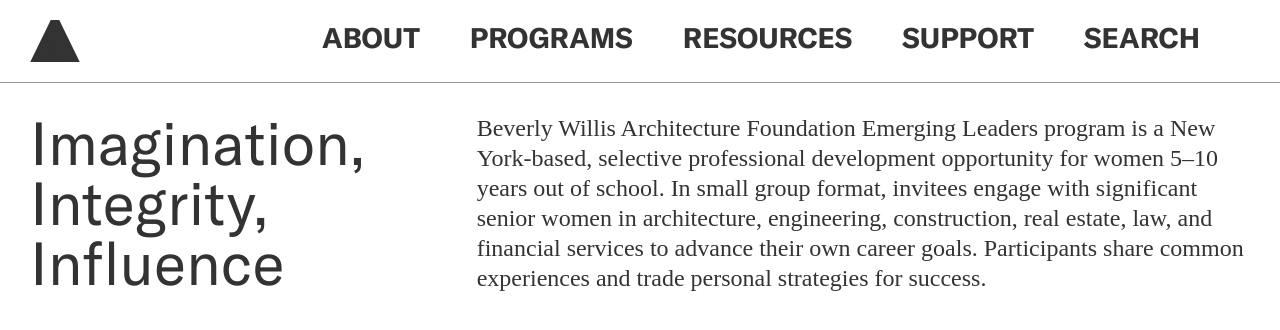
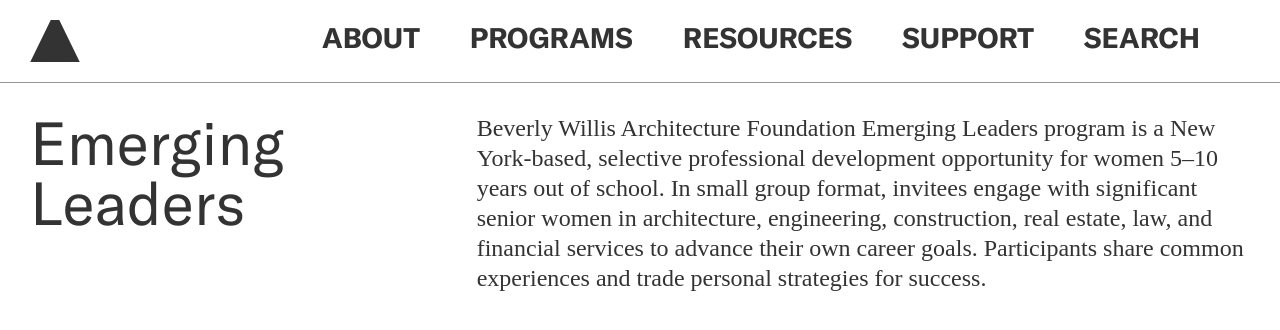
Before and after one commit to jengalas/bwaf-bbw, a Jekyll site: the page built from _emerging-leaders/imagination-integrity-influence.md, in a window 1280 px wide and 900 px high, cut to the strip 0-347 px from the top of the window. Shown: the top 330 px of the strip. Built offline with Jekyll 4.4.1, drawn with Linux system fonts in a browser that asks for light colours; some web fonts are replaced.

Commit message:
Update from Forestry.io Aislinn McNamara updated _emerging-leaders/imagination-integrity-influence.md

```diff
--- a/_emerging-leaders/imagination-integrity-influence.md
+++ b/_emerging-leaders/imagination-integrity-influence.md
@@ -10,7 +10,7 @@
 - template: text-block
   include_left-hand_column_text_: true
   lefthand_text:
-    text: Imagination, Integrity, Influence
+    text: Emerging Leaders
     header_type: Large Header
     download: ''
     link_url: ''
```
